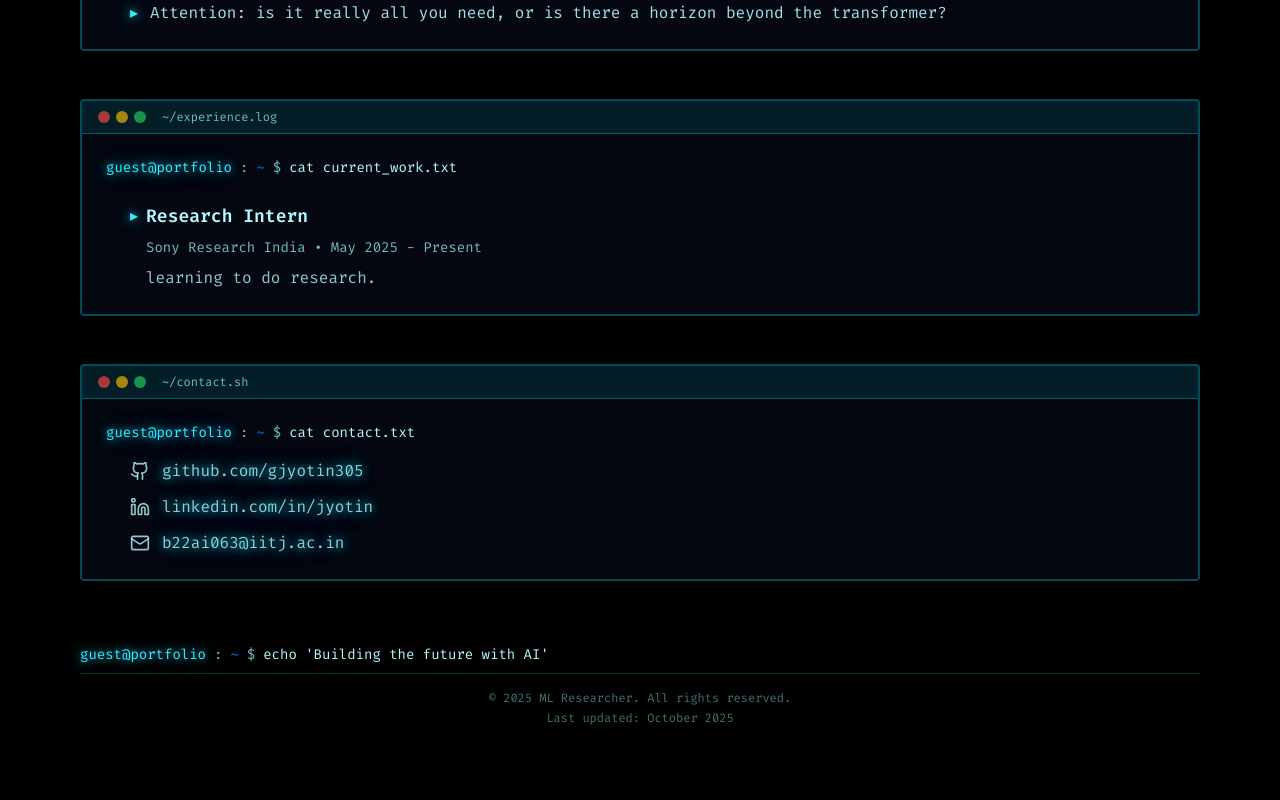
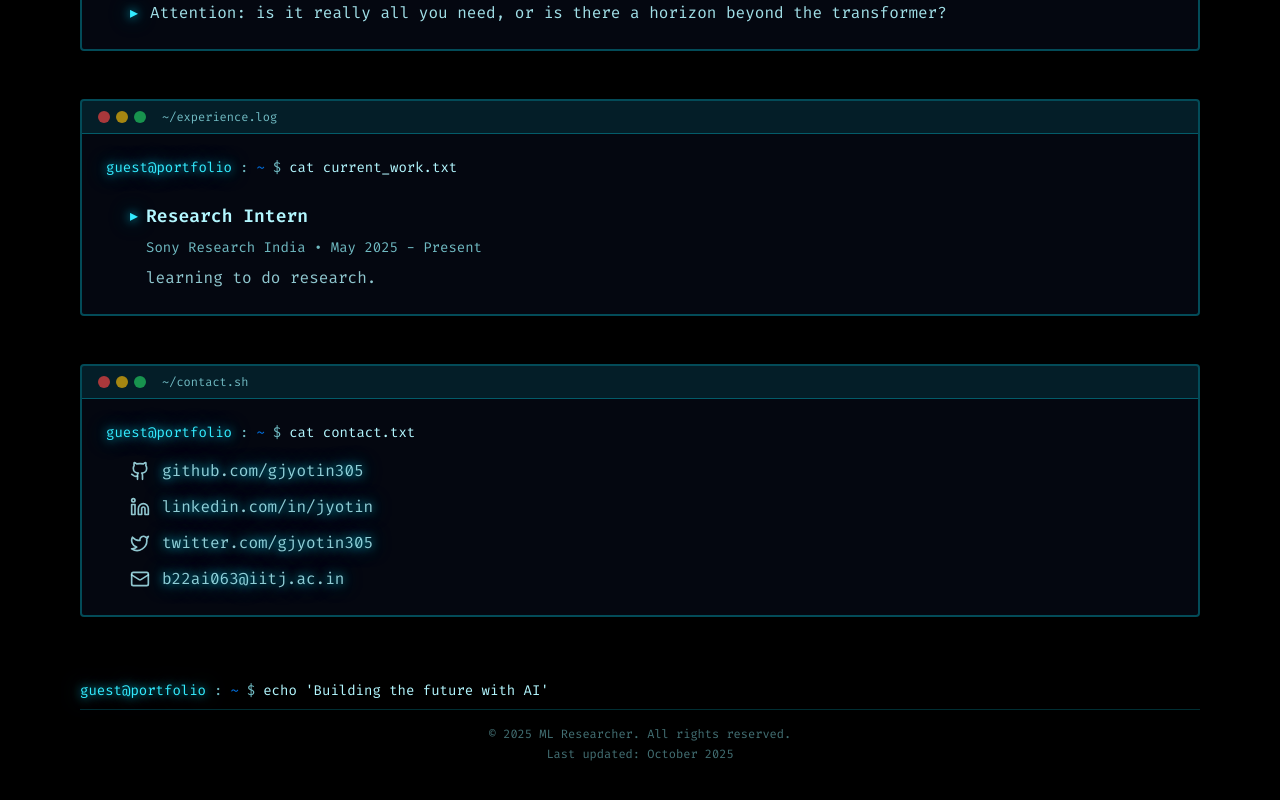
Before and after one commit to gjyotin305/gjyotin305.github.io, a React (Vite) app: page / in a window 1280 px wide. Shown: the part 587-1387 px from the top of the page. Before the commit the page ends 1361 px from the top, so only its background shows below. Built offline with nearby package versions, Linux system fonts and the light colour scheme; the HTML template or start-up script is replaced by a standard one.

Commit message:
Add Twitter link

```diff
--- a/src/pages/Index.tsx
+++ b/src/pages/Index.tsx
@@ -1,7 +1,7 @@
 import { Link } from "react-router-dom";
 import TerminalPrompt from "@/components/TerminalPrompt";
 import TerminalWindow from "@/components/TerminalWindow";
-import { Github, Linkedin, Mail, BookOpen, Code2, GraduationCap } from "lucide-react";
+import { Github, Linkedin, Mail, BookOpen, Code2, GraduationCap, Twitter } from "lucide-react";
 import { useState, KeyboardEvent } from "react";
 import { useNavigate } from "react-router-dom";
 import profilePic from "@/assets/tron-ichigo.jpg";
@@ -155,6 +155,11 @@ const Index = () => {
                 <Linkedin className="w-4 h-4 sm:w-5 sm:h-5 shrink-0" />
                 <span className="terminal-glow break-all">linkedin.com/in/jyotin</span>
               </a>
+              <a href="https://twitter.com/gjyotin305" target="_blank" rel="noopener noreferrer"
+                 className="flex items-center gap-2 sm:gap-3 text-foreground/80 hover:text-accent transition-colors text-sm sm:text-base">
+                <Twitter className="w-4 h-4 sm:w-5 sm:h-5 shrink-0" />
+                <span className="terminal-glow break-all">twitter.com/gjyotin305</span>
+              </a>
               <a href="mailto:b22ai063@iitj.ac.in"
                  className="flex items-center gap-2 sm:gap-3 text-foreground/80 hover:text-accent transition-colors text-sm sm:text-base">
                 <Mail className="w-4 h-4 sm:w-5 sm:h-5 shrink-0" />
```
